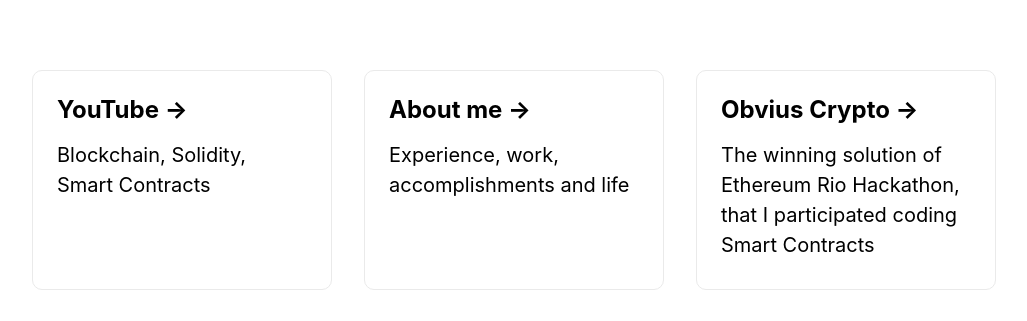
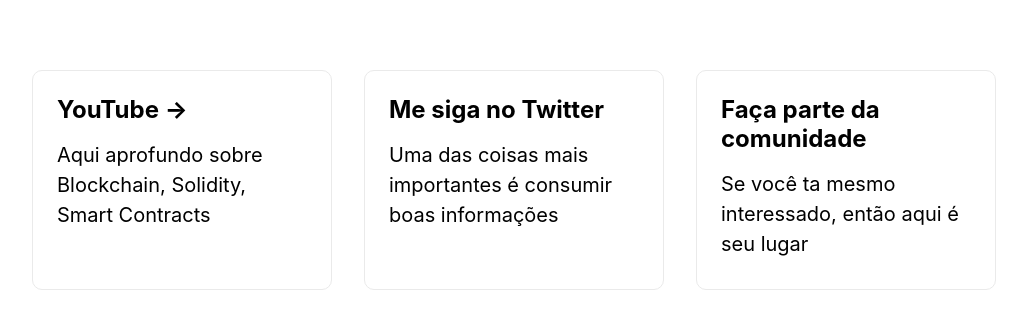
Before and after one commit to alextnetto/alextnetto, a Next.js app in the folder website/: page / in a window 1280 px wide. Shown: the part 410-731 px from the top of the page, without its empty margins (126-1153 px from the left). Built offline with nearby package versions, Linux system fonts and the light colour scheme.

Commit message:
feat: link para discord e home em pt-br

```diff
--- a/website/pages/index.tsx
+++ b/website/pages/index.tsx
@@ -41,21 +41,33 @@
           <Link href="https://www.youtube.com/channel/UCvnZB9Tim1kidK7Fhy33AWg">
             <a className={styles.card}>
               <h2>YouTube &rarr;</h2>
-              <p>Blockchain, Solidity, Smart Contracts</p>
+              <p>Aqui aprofundo sobre Blockchain, Solidity, Smart Contracts</p>
+            </a>
+          </Link>
+          <Link href="https://twitter.com/alextnetto">
+            <a className={styles.card}>
+              <h2>Me siga no Twitter</h2>
+              <p>Uma das coisas mais importantes é consumir boas informações</p>
+            </a>
+          </Link>
+          <Link href="https://discord.gg/vaxtW2ET2g">
+            <a className={styles.card}>
+              <h2>Faça parte da comunidade</h2>
+              <p>Se você ta mesmo interessado, então aqui é seu lugar</p>
             </a>
           </Link>
           <Link href="/cv">
             <a className={styles.card}>
-              <h2>About me &rarr;</h2>
-              <p>Experience, work, accomplishments and life</p>
+              <h2>Sobre mim &rarr;</h2>
+              <p>Experiência, trabalho, trajetória</p>
             </a>
           </Link>
           <Link href="/obvius-crypto">
             <a className={styles.card}>
               <h2>Obvius Crypto &rarr;</h2>
               <p>
-                The winning solution of Ethereum Rio Hackathon, that I
-                participated coding Smart Contracts
+                O pitch do projeto que meu time ganhou no Hackathon do Ethereum
+                Rio
               </p>
             </a>
           </Link>
```
